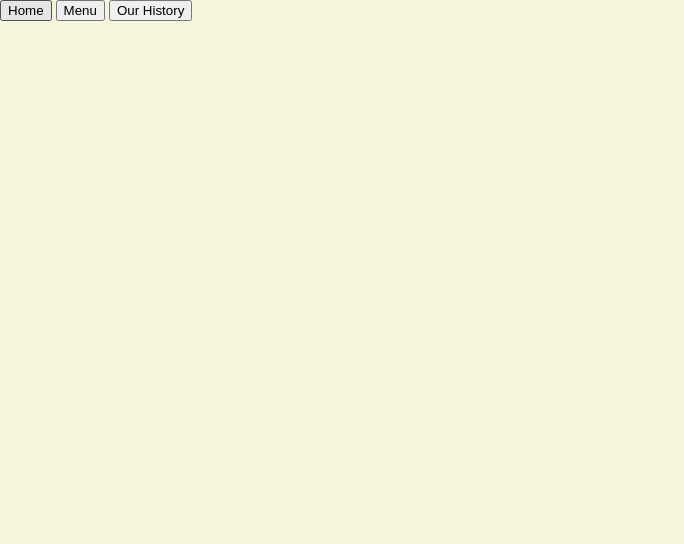
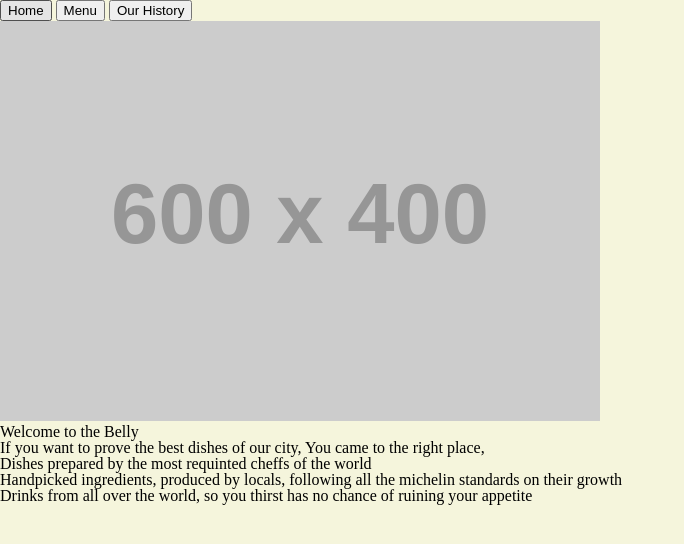
Before and after one commit to iversson-estudos/Restaurant, a website built with webpack: page src/template.html in a window 1280 px wide. Shown: the whole page, without its empty margins (0-684 px from the left). Built offline with nearby package versions, Linux system fonts and the light colour scheme.

Commit message:
function to create homepage

```diff
--- /dev/null
+++ b/src/homepageContent.js
@@ -0,0 +1,24 @@
+const image = document.createElement('img');
+const headline = document.createElement('h1');
+const underheadText = document.createElement('p');
+
+image.src = "https://placehold.co/600x400/000000/FFF?text=PLACEHOLDER";
+
+headline.textContent="Welcome to the Belly";
+
+underheadText.innerHTML='If you want to prove the best dishes of our city, You came to the right place,<br>';
+underheadText.innerHTML+='Dishes prepared by the most requinted cheffs of the world<br>';
+underheadText.innerHTML+='Handpicked ingredients, produced by locals, following all the michelin standards on their growth<br>';
+underheadText.innerHTML+='Drinks from all over the world, so you thirst has no chance of ruining your appetite<br>';
+
+
+
+function homepage(){
+    const content =  document.getElementById('content');
+    content.appendChild(image);
+    content.appendChild(headline);
+    content.appendChild(underheadText);
+}
+
+
+export {homepage};
--- a/src/index.js
+++ b/src/index.js
@@ -1 +1,4 @@
 import "./styles.css";
+import {homepage} from "./homepageContent.js";
+
+homepage();
```
Also changed, not shown: src/styles.css (line endings or trailing spaces).
